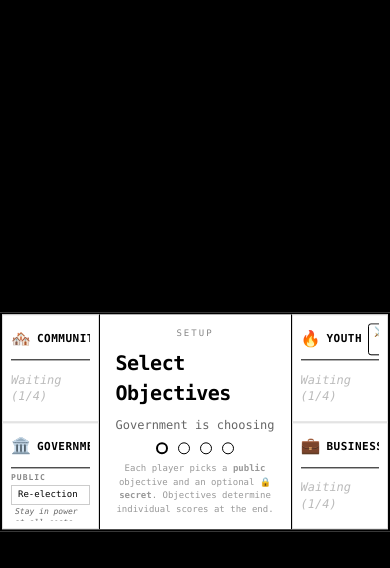
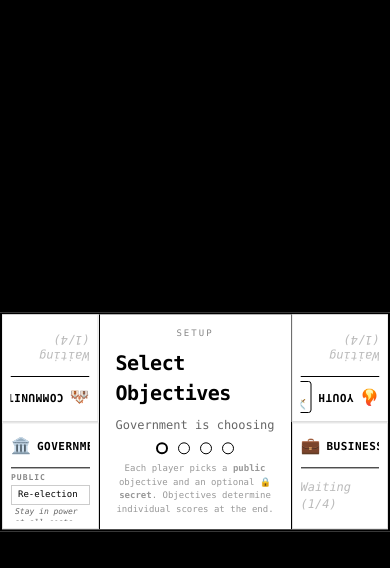
Before and after one commit to bidalufias/JourneyToNetZero, a React (Vite) app: page / in a window 390 px wide. Both pictures are taken after a click on the button "START GAME". Shown: the top 568 px of the page. Built offline with nearby package versions, Linux system fonts and the light colour scheme.

Commit message:
fix: rotate top player corners 180° for proper tabletop orientation

```diff
--- a/src/App.css
+++ b/src/App.css
@@ -101,8 +101,8 @@ html, body, #root {
   font-size: 11px;
   line-height: 1.4;
 }
-.corner--tl { grid-area: p3; }
-.corner--tr { grid-area: p4; }
+.corner--tl { grid-area: p3; transform: rotate(180deg); }
+.corner--tr { grid-area: p4; transform: rotate(180deg); }
 .corner--bl { grid-area: p1; }
 .corner--br { grid-area: p2; }
 
```
